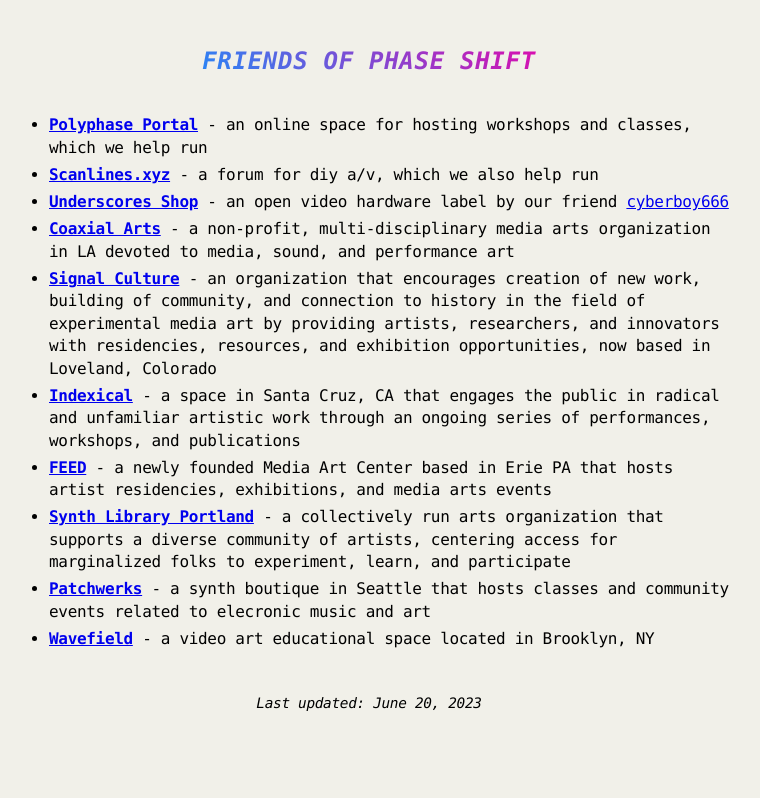
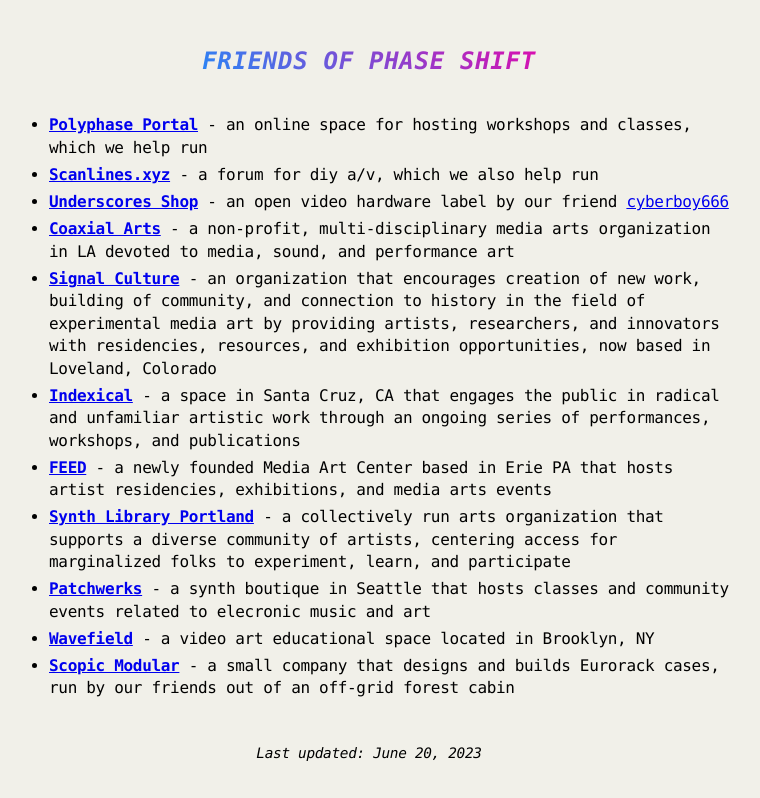
Before and after one commit to phase-shift/phase-shift.github.io, a plain HTML site: page friends/index.html in a window 1280 px wide. Shown: the part 146-944 px from the top of the page, without its empty margins (271-1031 px from the left). Drawn offline with Linux system fonts and the light colour scheme.

Commit message:
added scopic modular to links

```diff
--- a/friends/index.html
+++ b/friends/index.html
@@ -76,6 +76,9 @@
         <li>
           <b><a href="https://wavefield.cargo.site/" target="_blank">Wavefield</a></b> - a video art educational space located in Brooklyn, NY
         </li>
+        <li>
+          <b><a href="http://scopicmodular.com/" target="_blank">Scopic Modular</a></b> - a small company that designs and builds Eurorack cases, run by our friends out of an off-grid forest cabin
+        </li>
       </ul>
 
     </main>
```
